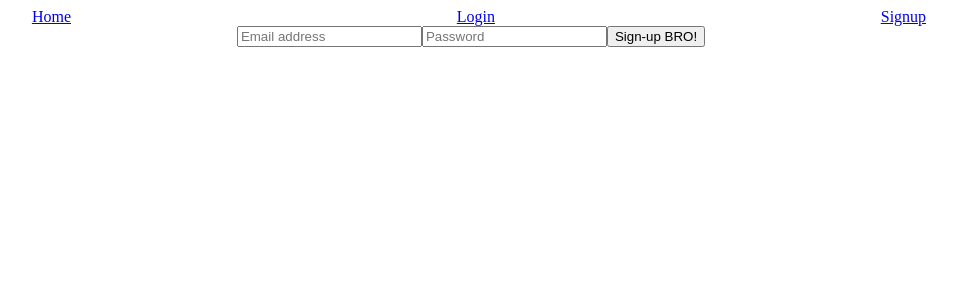
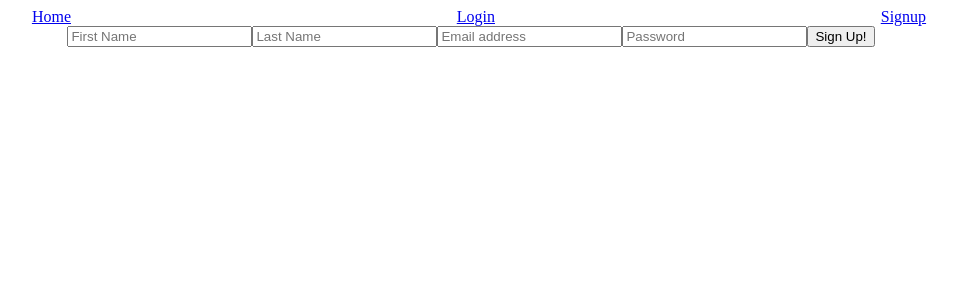
Before and after one commit to Mint0logy/Flowshift, a React (Create React App) app: page /Signup in a window 1280 px wide. Shown: the top 300 px of the page, without its empty margins (169-1126 px from the left). Built offline with nearby package versions, Linux system fonts and the light colour scheme; no server answers.

Commit message:
Added new components for Login and Register Froms. Added new collection in database for users. Added methods for creating new user. Implemented login system

```diff
--- /dev/null
+++ b/src/components/LoginForm.jsx
@@ -0,0 +1,23 @@
+import React from "react";
+
+const LoginForm = ({ setEmail, setPassword, handleLogin }) => {
+  return (
+    <>
+      <input
+        type="email"
+        onChange={(event) => setEmail(event.target.value)}
+        required
+        placeholder="Email address"
+      />
+      <input
+        type="password"
+        onChange={(event) => setPassword(event.target.value)}
+        required
+        placeholder="Password"
+      />
+      <button onClick={handleLogin}>Login</button>
+    </>
+  );
+};
+
+export default LoginForm;
--- /dev/null
+++ b/src/components/SignupForm.jsx
@@ -0,0 +1,40 @@
+import React, { useState } from "react";
+
+const SignupForm = ({ setEmail, setPassword, handleSignUp }) => {
+  const [firstName, setFirstName] = useState("");
+  const [lastName, setLastName] = useState("");
+
+  return (
+    <>
+      <input
+        type="text"
+        onChange={(event) => setFirstName(event.target.value)}
+        required
+        placeholder="First Name"
+      />
+      <input
+        type="text"
+        onChange={(event) => setLastName(event.target.value)}
+        required
+        placeholder="Last Name"
+      />
+      <input
+        type="email"
+        onChange={(event) => setEmail(event.target.value)}
+        required
+        placeholder="Email address"
+      />
+      <input
+        type="password"
+        onChange={(event) => setPassword(event.target.value)}
+        required
+        placeholder="Password"
+      />
+      <button onClick={() => handleSignUp(firstName, lastName)}>
+        Sign Up!
+      </button>
+    </>
+  );
+};
+
+export default SignupForm;
--- a/src/firebase.js
+++ b/src/firebase.js
@@ -1,4 +1,5 @@
 import { initializeApp } from "firebase/app";
+import { getFirestore } from "firebase/firestore";
 import { getAuth } from "firebase/auth";
 
 const firebaseConfig = {
@@ -11,4 +12,5 @@ const firebaseConfig = {
 };
 
 export const app = initializeApp(firebaseConfig);
+export const database = getFirestore(app);
 export const auth = getAuth(app);
--- a/src/pages/LoginPage.jsx
+++ b/src/pages/LoginPage.jsx
@@ -1,17 +1,15 @@
 import React, { useState } from "react";
 import { signInWithEmailAndPassword } from "firebase/auth";
 import { auth } from "../firebase";
-import { useNavigate } from "react-router-dom";
+import LoginForm from "../components/LoginForm";
 
 const LoginPage = () => {
   const [email, setEmail] = useState("");
   const [password, setPassword] = useState("");
-  const navigate = useNavigate();
 
-  const handleLoginButton = async () => {
+  const handleLogin = async () => {
     try {
       await signInWithEmailAndPassword(auth, email, password);
-      navigate("/Home");
     } catch (error) {
       console.log(error.message);
     }
@@ -19,21 +17,11 @@ const LoginPage = () => {
 
   return (
     <div>
-      <input
-        type="email"
-        value={email}
-        onChange={(event) => setEmail(event.target.value)}
-        required
-        placeholder="Email address"
-      />
-      <input
-        type="password"
-        value={password}
-        onChange={(event) => setPassword(event.target.value)}
-        required
-        placeholder="Password"
-      />
-      <button onClick={handleLoginButton}>Sign-up BRO!</button>
+      <LoginForm
+        setEmail={setEmail}
+        setPassword={setPassword}
+        handleLogin={handleLogin}
+      ></LoginForm>
     </div>
   );
 };
--- a/src/pages/SignupPage.jsx
+++ b/src/pages/SignupPage.jsx
@@ -1,17 +1,24 @@
 import React, { useState } from "react";
-import { useNavigate } from "react-router-dom";
 import { createUserWithEmailAndPassword } from "firebase/auth";
-import { auth } from "../firebase";
+import { setDoc, doc } from "firebase/firestore";
+import { auth, database } from "../firebase";
+import SignupForm from "../components/SignupForm";
 
 const SignupPage = () => {
   const [password, setPassword] = useState("");
   const [email, setEmail] = useState("");
-  const navigate = useNavigate();
 
-  const handleSignUpButton = async () => {
+  const handleSignUp = async (firstName, lastName) => {
     try {
-      await createUserWithEmailAndPassword(auth, email, password);
-      navigate("/Login");
+      const createdUser = await createUserWithEmailAndPassword(
+        auth,
+        email,
+        password
+      );
+      await setDoc(doc(database, "users", createdUser.user.uid), {
+        firstName: firstName,
+        lastName: lastName,
+      });
     } catch (error) {
       console.log(error.massage);
     }
@@ -19,21 +26,11 @@ const SignupPage = () => {
 
   return (
     <div>
-      <input
-        type="email"
-        value={email}
-        onChange={(event) => setEmail(event.target.value)}
-        required
-        placeholder="Email address"
-      />
-      <input
-        type="password"
-        value={password}
-        onChange={(event) => setPassword(event.target.value)}
-        required
-        placeholder="Password"
-      />
-      <button onClick={handleSignUpButton}>Sign-up BRO!</button>
+      <SignupForm
+        setEmail={setEmail}
+        setPassword={setPassword}
+        handleSignUp={handleSignUp}
+      ></SignupForm>
     </div>
   );
 };
```
